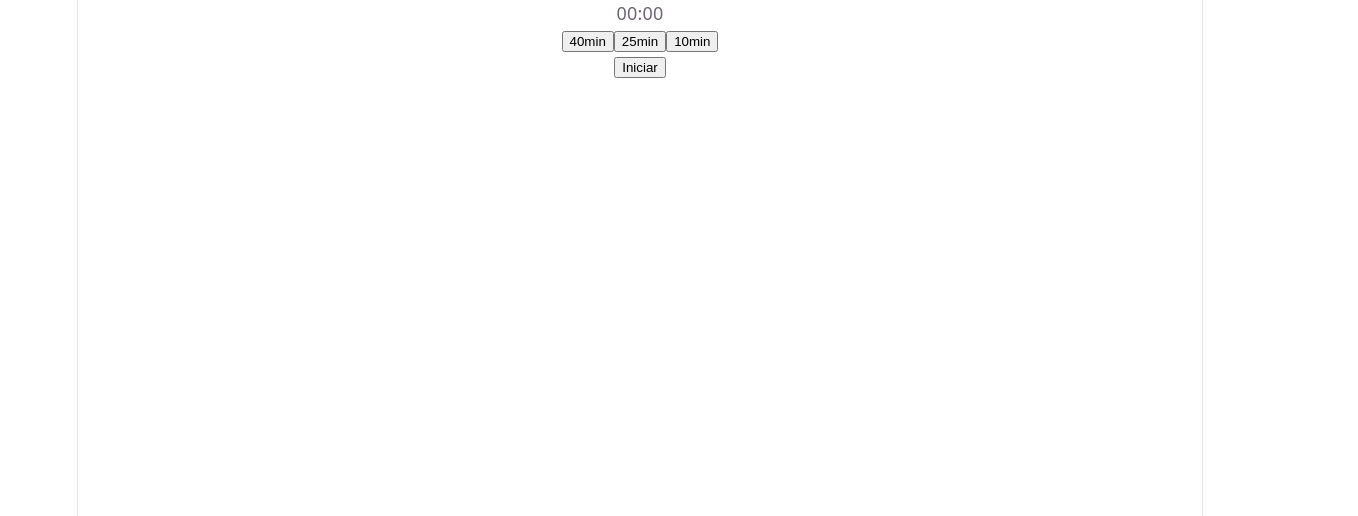
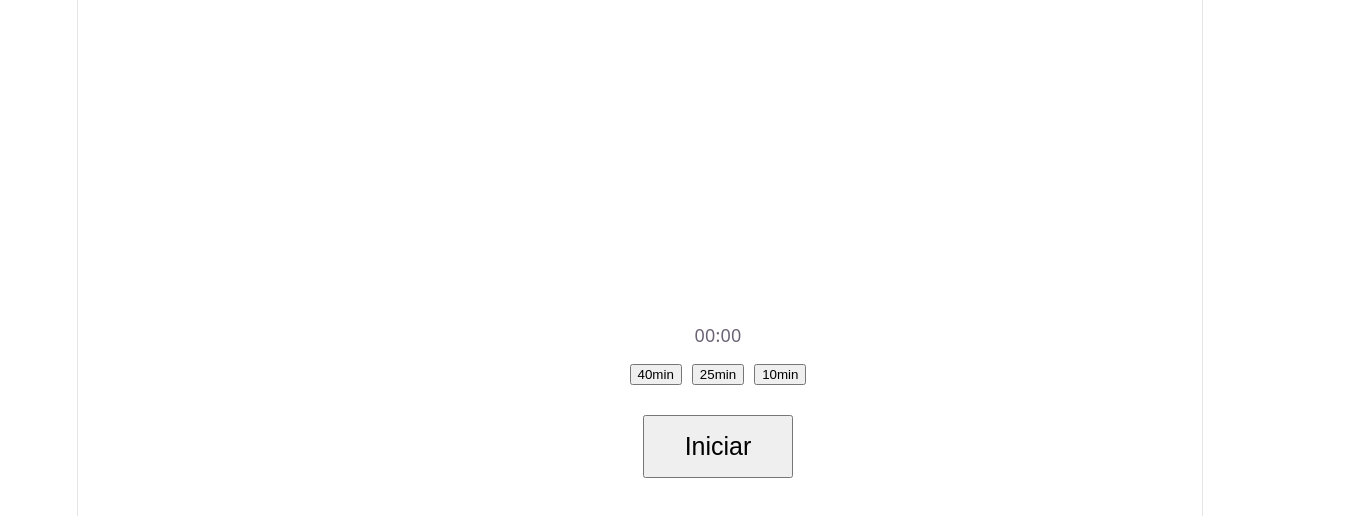
Before and after one commit to RamonEnProceso/Pomodoro, a React (Vite) app in the folder pomodoro-frontend/: page / in a window 1280 px wide. Shown: the top 516 px of the page, 1358 px wide, since content can reach past the window. Built offline with nearby package versions, Linux system fonts and the light colour scheme.

Commit message:
feat: Añadir contador junto con 3 botones para probar 3 tipos de sesiones

```diff
--- a/pomodoro-frontend/src/features/timer/page/timerPage.tsx
+++ b/pomodoro-frontend/src/features/timer/page/timerPage.tsx
@@ -3,6 +3,7 @@ import DisplayTimer from "../displayTimer";
 import { readSecondsTimer } from "../../../logic/readSecondsTimer";
 import { calcFinishTime, calcTimeMs } from "../../../logic/calcTime";
 import { minToMs } from "../../../logic/minToMilisec";
+import styles from "./timerPage.module.css"
 
 var WORK_MINUTES = 1;
 
@@ -40,14 +41,15 @@ const TimerPage = () => {
     };
 
     return (
-        <div>
-            <DisplayTimer timer={timer}/> <div>
-                <button onClick={() => setTime(40)} disabled={isRunning}>40min</button>
-                <button onClick={() => setTime(25)} disabled={isRunning}>25min</button>
-                <button onClick={() => setTime(10)} disabled={isRunning}>10min</button>
+        <section className={styles.timerSection}>
+            <DisplayTimer timer={timer}/>
+            <div className={styles.timeButtonContainer}>
+                <button className={styles.timeButton} onClick={() => setTime(40)} disabled={isRunning}>40min</button>
+                <button className={styles.timeButton} onClick={() => setTime(25)} disabled={isRunning}>25min</button>
+                <button className={styles.timeButton} onClick={() => setTime(10)} disabled={isRunning}>10min</button>
             </div>
-            <button onClick={start} disabled={isRunning}>Iniciar</button>
-        </div>
+            <button className={styles.startButton} onClick={start} disabled={isRunning}>Iniciar</button>
+        </section>
     );
 };
 
```
